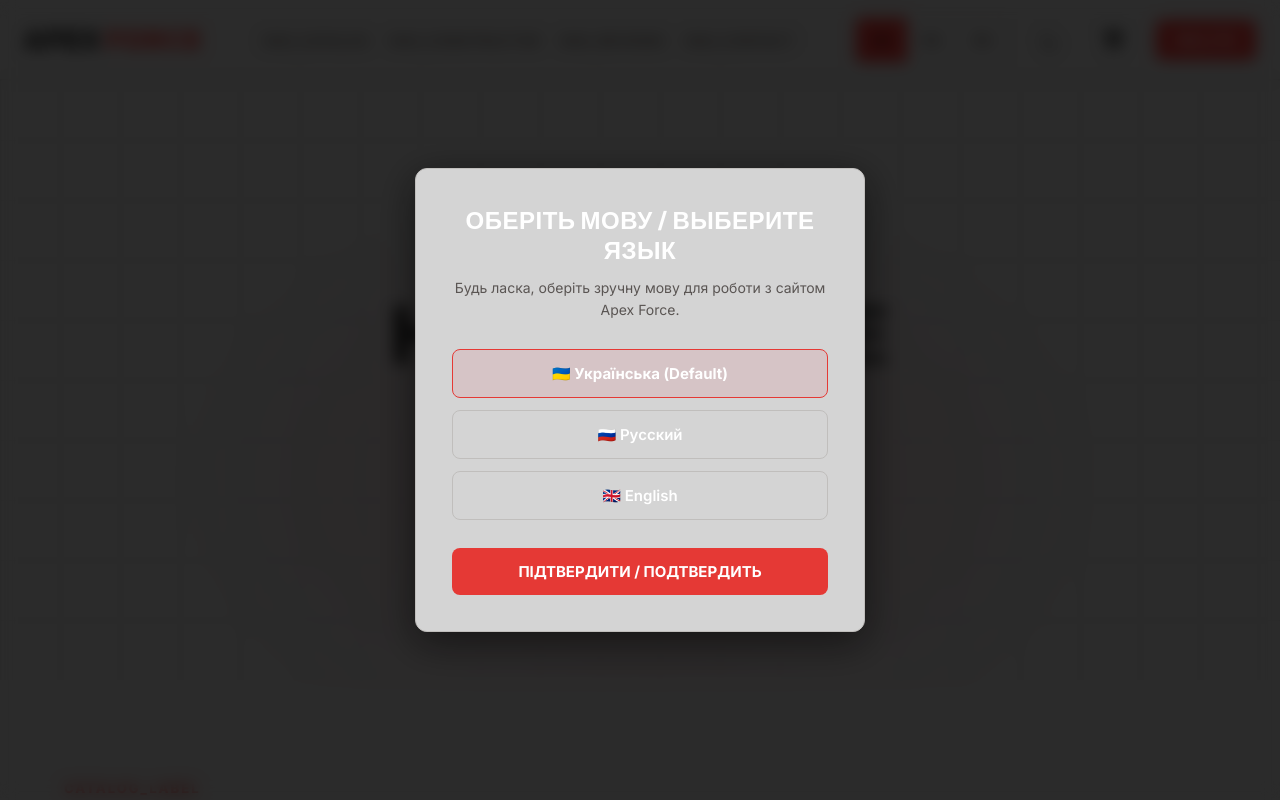
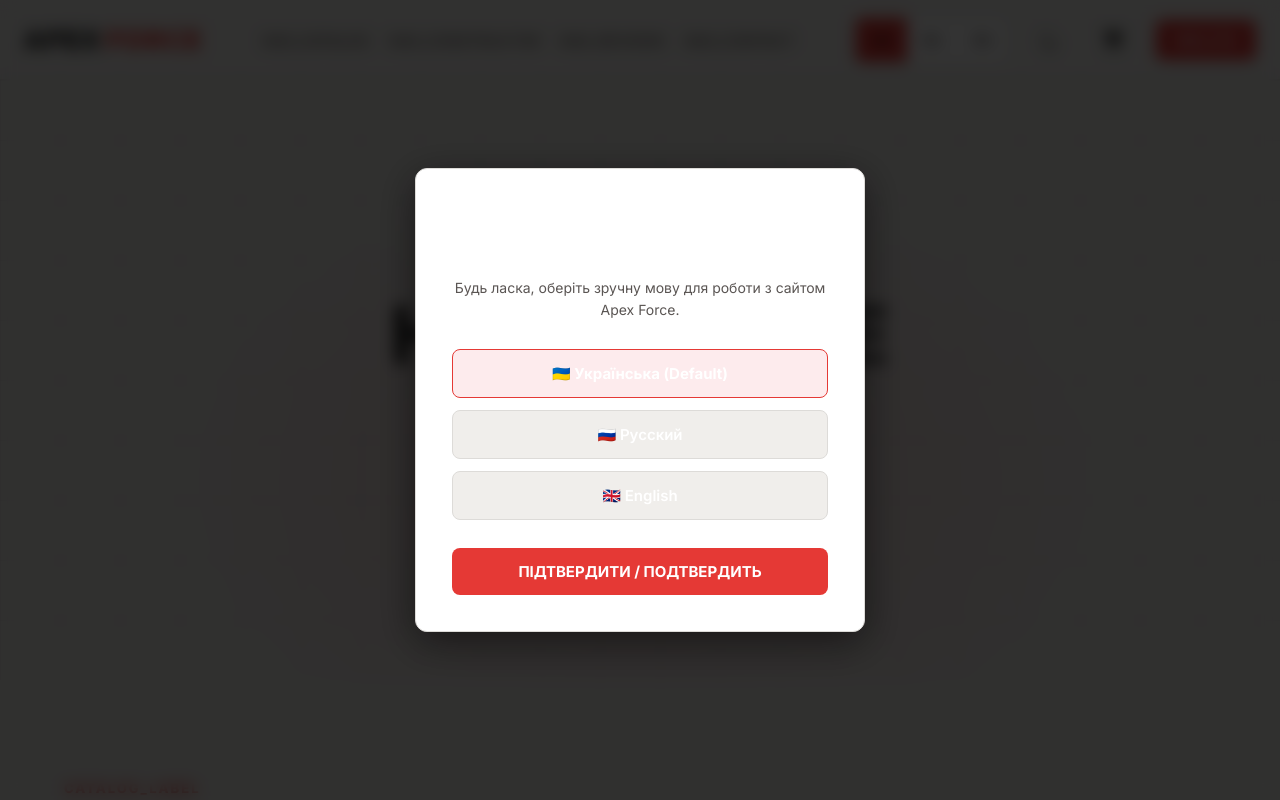
Before and after one commit to justknazev-sketch/apex, a Next.js app: page / in a window 1280 px wide. Shown: the top 800 px of the page. Built offline with nearby package versions, Linux system fonts and the light colour scheme; no server answers; the database is empty.

Commit message:
ui: restore contrast (beige site bg, white cards) while keeping image wrap gray for seamless photos

```diff
--- a/src/app/globals.css
+++ b/src/app/globals.css
@@ -3,12 +3,12 @@
   --red-hover: #C62828;
   --red-glow: rgba(229, 57, 83, 0.22);
 
-  --bg-dark: #D4D4D4;
-  --bg-card: #D4D4D4;
-  --bg-card-hover: #C9C9C9;
+  --bg-dark: #F0EEEB;
+  --bg-card: #FFFFFF;
+  --bg-card-hover: #F8F7F5;
   --bg-input: #FFFFFF;
 
-  --border-light: #C0BEBC;
+  --border-light: #DDDBD8;
   --border-focus: #E53935;
 
   --text-primary: #1A1A1A;
@@ -16,7 +16,7 @@
   --text-muted: #8A8886;
 
   --transition-smooth: all 0.25s cubic-bezier(0.4, 0, 0.2, 1);
-  --glass-bg: rgba(212, 212, 212, 0.92);
+  --glass-bg: rgba(244, 242, 239, 0.92);
 
   /* Theme-specific variables */
   --photo-wrap-bg: #D4D4D4;
```
